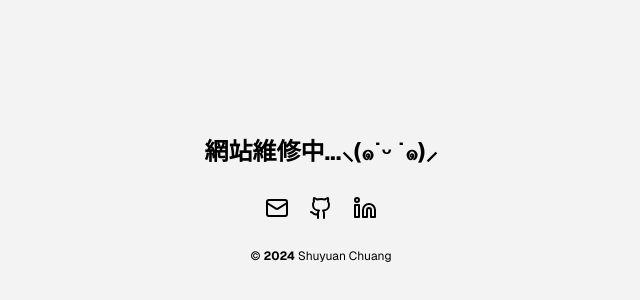
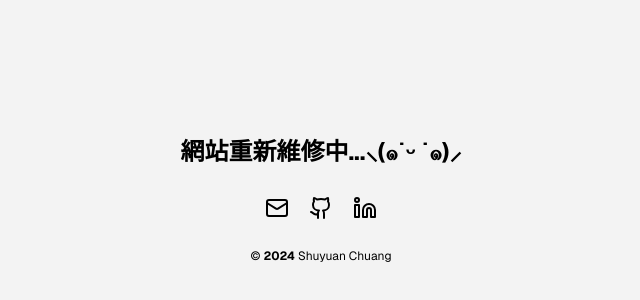
Before and after one commit to SHUSHU010829/portfolio, a Next.js app: page / in a window 1280 px wide. Shown: the part 200-500 px from the top of the page, without its empty margins (319-959 px from the left). Built offline with nearby package versions, Linux system fonts and the light colour scheme.

Commit message:
fix: 維修中畫面

```diff
--- a/src/app/page.tsx
+++ b/src/app/page.tsx
@@ -4,7 +4,7 @@ export default function Home() {
   return (
     <main className='flex min-h-screen w-full items-center justify-center bg-[#f3f3f3] p-10 font-sans'>
       <div className='flex flex-col items-center gap-5'>
-        <div className='text-2xl font-bold'>網站維修中...⸜(๑˙ᵕ ˙๑)⸝</div>
+        <div className='text-2xl font-bold'>網站重新維修中...⸜(๑˙ᵕ ˙๑)⸝</div>
         <div className='flex justify-center gap-1'>
           <div className='cursor-pointer p-2 duration-300 hover:text-stone-500'>
             <a href='mailto: shuyuan010829@gmail.com'>
```
